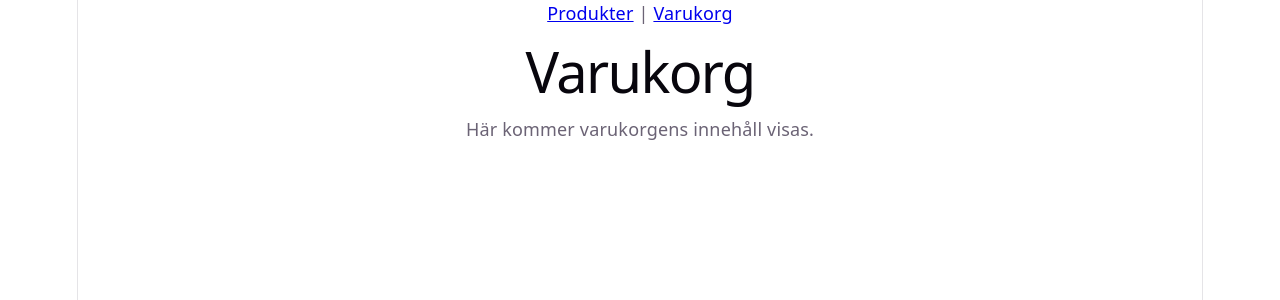
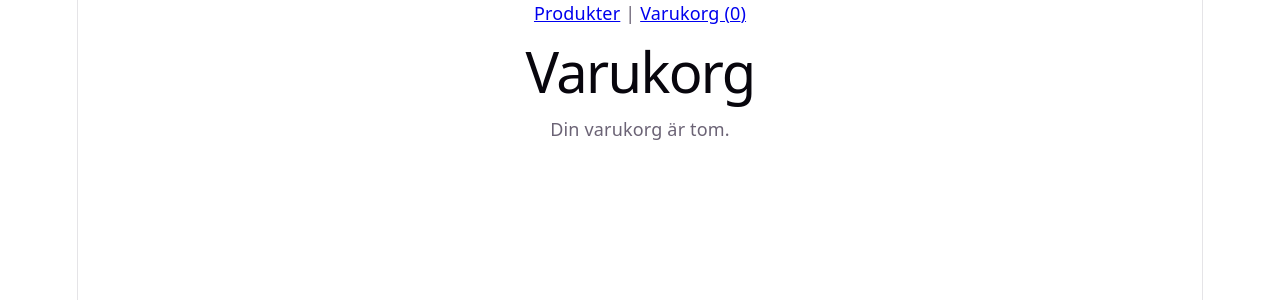
Before and after one commit to Hogvall/ehandel-fullstack, a React app in the folder frontend/: page /varukorg in a window 1280 px wide. Shown: the top 300 px of the page. Built offline with nearby package versions, Linux system fonts and the light colour scheme; the HTML template or start-up script is replaced by a standard one.

Commit message:
Varukorg med context API

```diff
--- a/frontend/src/App.jsx
+++ b/frontend/src/App.jsx
@@ -1,22 +1,33 @@
 import { BrowserRouter, Routes, Route, Link } from 'react-router-dom';
+import { CartProvider, useCart } from './context/CartContext.jsx';
 import ProductList from './pages/ProductList.jsx';
 import Cart from './pages/Cart.jsx';
 import './App.css';
 
-function App() {
+function Nav() {
+  const { cartItems } = useCart();
+  const itemCount = cartItems.reduce((sum, item) => sum + item.quantity, 0);
+
   return (
-    <BrowserRouter>
     <nav>
       <Link to="/">Produkter</Link>
       {' | '}
-        <Link to="/varukorg">Varukorg</Link>
+      <Link to="/varukorg">Varukorg ({itemCount})</Link>
     </nav>
+  );
+}
 
+function App() {
+  return (
+    <CartProvider>
+      <BrowserRouter>
+        <Nav />
         <Routes>
           <Route path="/" element={<ProductList />} />
           <Route path="/varukorg" element={<Cart />} />
         </Routes>
       </BrowserRouter>
+    </CartProvider>
   );
 }
 
--- /dev/null
+++ b/frontend/src/context/CartContext.jsx
@@ -0,0 +1,46 @@
+import { createContext, useContext, useState } from 'react';
+
+const CartContext = createContext();
+
+export function CartProvider({ children }) {
+  const [cartItems, setCartItems] = useState([]);
+
+  function addToCart(product) {
+    setCartItems((prevItems) => {
+      const existing = prevItems.find((item) => item.id === product.id);
+
+      if (existing) {
+        return prevItems.map((item) =>
+          item.id === product.id
+            ? { ...item, quantity: item.quantity + 1 }
+            : item
+        );
+      }
+
+      return [...prevItems, { ...product, quantity: 1 }];
+    });
+  }
+
+  function removeFromCart(productId) {
+    setCartItems((prevItems) => prevItems.filter((item) => item.id !== productId));
+  }
+
+  function updateQuantity(productId, quantity) {
+    if (quantity < 1) return;
+    setCartItems((prevItems) =>
+      prevItems.map((item) =>
+        item.id === productId ? { ...item, quantity } : item
+      )
+    );
+  }
+
+  return (
+    <CartContext.Provider value={{ cartItems, addToCart, removeFromCart, updateQuantity }}>
+      {children}
+    </CartContext.Provider>
+  );
+}
+
+export function useCart() {
+  return useContext(CartContext);
+}
--- a/frontend/src/pages/Cart.jsx
+++ b/frontend/src/pages/Cart.jsx
@@ -1,8 +1,42 @@
+import { useCart } from '../context/CartContext.jsx';
+
 function Cart() {
+  const { cartItems, removeFromCart, updateQuantity } = useCart();
+
+  const total = cartItems.reduce(
+    (sum, item) => sum + item.price * item.quantity,
+    0
+  );
+
+  if (cartItems.length === 0) {
+    return (
+      <div>
+        <h1>Varukorg</h1>
+        <p>Din varukorg är tom.</p>
+      </div>
+    );
+  }
+
   return (
     <div>
       <h1>Varukorg</h1>
-      <p>Här kommer varukorgens innehåll visas.</p>
+      <ul>
+        {cartItems.map((item) => (
+          <li key={item.id}>
+            <strong>{item.name}</strong> – {item.price} kr st
+            <br />
+            Antal:{' '}
+            <input
+              type="number"
+              min="1"
+              value={item.quantity}
+              onChange={(e) => updateQuantity(item.id, Number(e.target.value))}
+            />
+            <button onClick={() => removeFromCart(item.id)}>Ta bort</button>
+          </li>
+        ))}
+      </ul>
+      <p><strong>Totalt: {total.toFixed(2)} kr</strong></p>
     </div>
   );
 }
--- a/frontend/src/pages/ProductList.jsx
+++ b/frontend/src/pages/ProductList.jsx
@@ -1,9 +1,12 @@
 import { useState, useEffect } from 'react';
+import { useCart } from '../context/CartContext.jsx';
 
 function ProductList() {
   const [products, setProducts] = useState([]);
   const [loading, setLoading] = useState(true);
   const [error, setError] = useState(null);
+  const { addToCart } = useCart();
+
 
   useEffect(() => {
     fetch('http://localhost:3000/api/products')
@@ -38,6 +41,8 @@ function ProductList() {
               <strong>{product.name}</strong> – {product.price} kr
               <br />
               {product.description}
+              <br />
+              <button onClick={() => addToCart(product)}>Lägg i varukorg</button>
             </li>
           ))}
         </ul>
```
Lines whose indentation alone changed are shown as unchanged.
